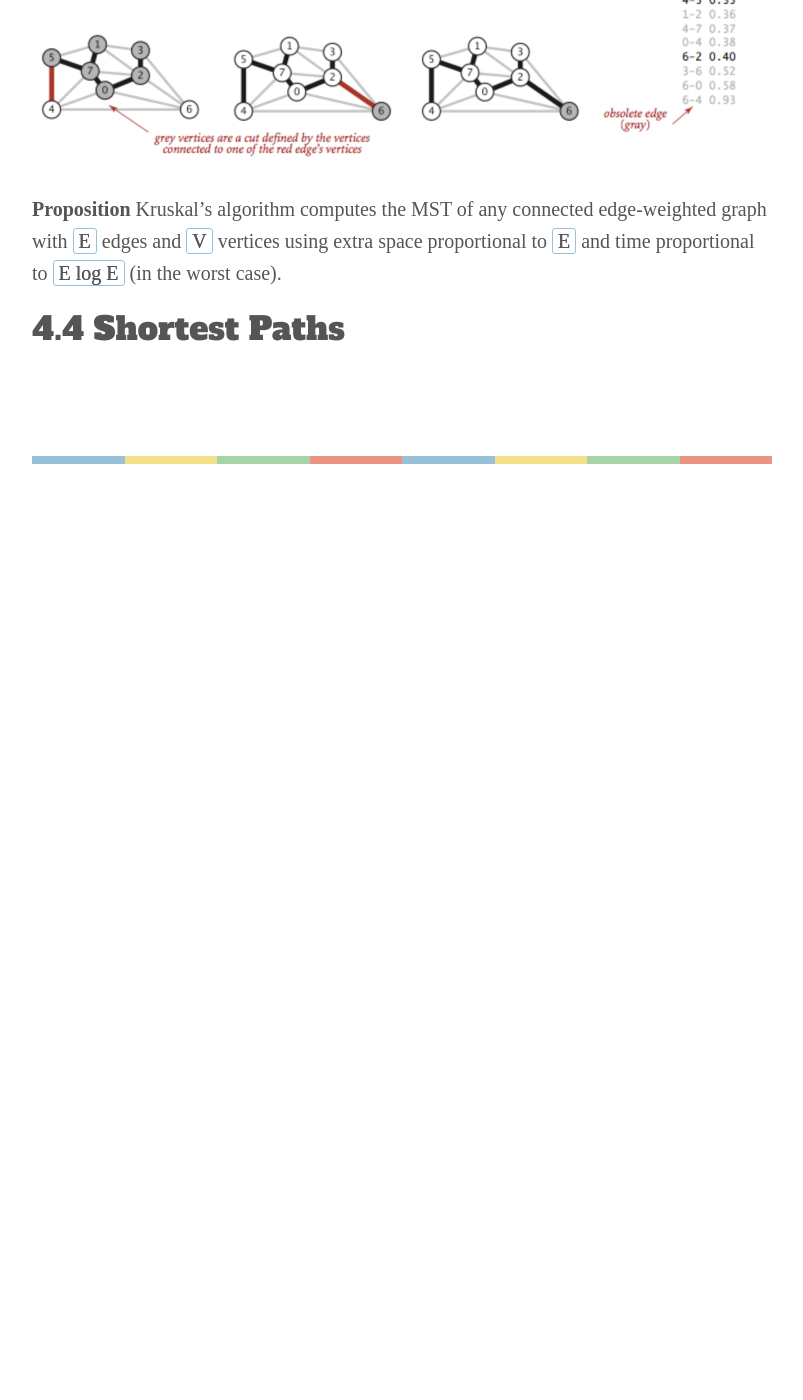
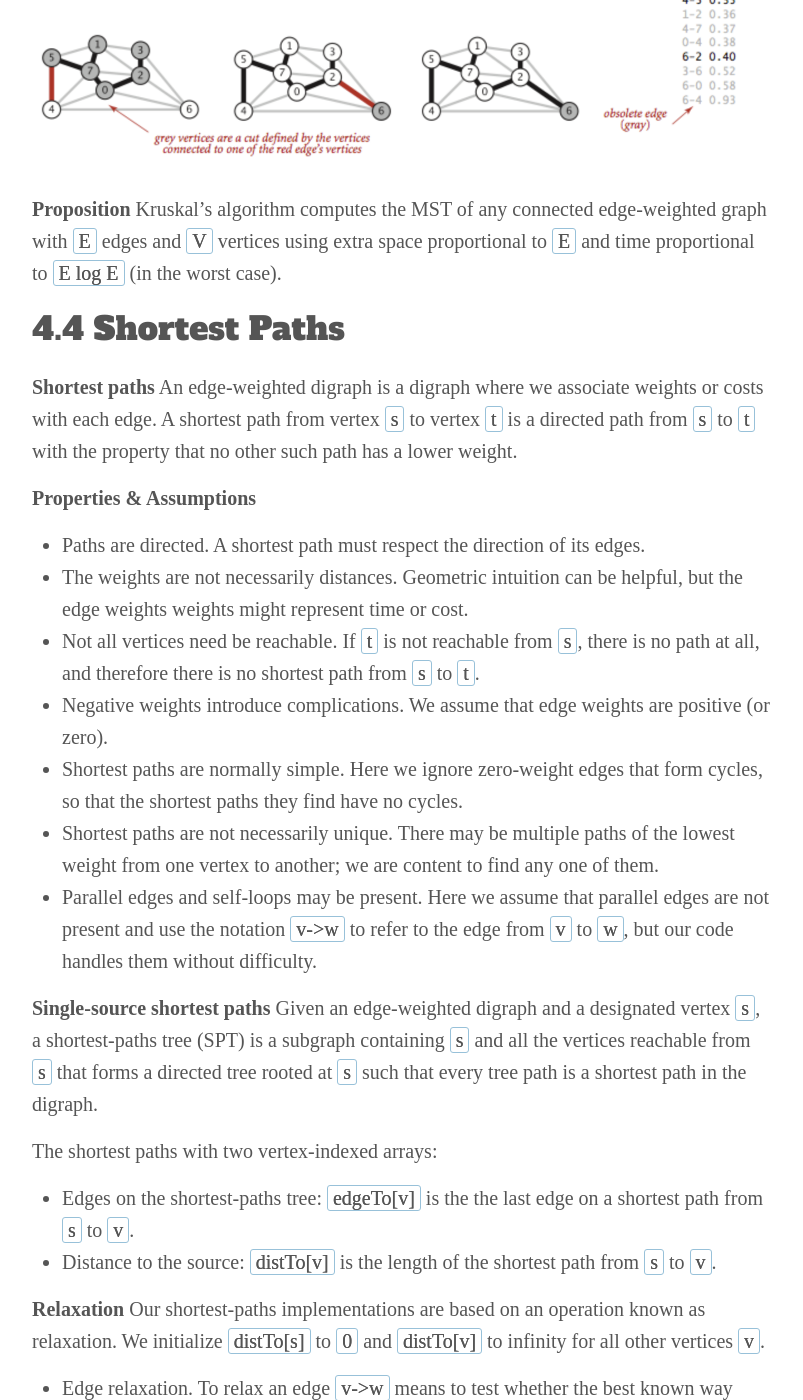
Before and after one commit to weina1117/weina1117.github.io, a Jekyll site: the page built from _posts/2016-12-20-algorithms4-chapter4.md, in a window 1280 px wide and 1400 px high, scrolled down 20907 px. Shown: the whole window, without its empty margins (238-1041 px from the left). Built offline with Jekyll 4.4.1, drawn with Linux system fonts in a browser that asks for light colours; some web fonts are replaced; formulas are drawn with MathJax 3; comment, search, counter and statistics services are not loaded; before the commit the page ends 21371 px from its top, so only the background shows below that; some of the changed text lies outside the part shown.

Commit message:
updates5

```diff
--- a/_posts/2016-12-20-algorithms4-chapter4.md
+++ b/_posts/2016-12-20-algorithms4-chapter4.md
@@ -771,3 +771,86 @@ using extra space proportional to `E` and time proportional to `E log E` (in the
 
 4.4 Shortest Paths
 ------------------
+
+**Shortest paths**
+An edge-weighted digraph is a digraph where we associate weights or costs with each edge.
+A shortest path from vertex `s` to vertex `t` is a directed path from `s` to `t` with the property that
+no other such path has a lower weight.
+
+**Properties & Assumptions**
+
+* Paths are directed.
+A shortest path must respect the direction of its edges.
+* The weights are not necessarily distances.
+Geometric intuition can be helpful, but the edge weights weights might represent time or cost.
+* Not all vertices need be reachable.
+If `t` is not reachable from `s`, there is no path at all, and therefore there is no shortest path
+from `s` to `t`.
+* Negative weights introduce complications.
+We assume that edge weights are positive (or zero).
+* Shortest paths are normally simple.
+Here we ignore zero-weight edges that form cycles, so that the shortest paths they find have no cycles.
+* Shortest paths are not necessarily unique.
+There may be multiple paths of the lowest weight from one vertex to another; we are content to find
+any one of them.
+* Parallel edges and self-loops may be present. Here we assume that parallel edges are not present
+and use the notation `v->w` to refer to the edge from `v` to `w`, but our code handles them without
+difficulty.
+
+**Single-source shortest paths**
+Given an edge-weighted digraph and a designated vertex `s`, a shortest-paths tree (SPT) is a subgraph
+containing `s` and all the vertices reachable from `s` that forms a directed tree rooted at `s` such
+that every tree path is a shortest path in the digraph.
+
+The shortest paths with two vertex-indexed arrays:
+* Edges on the shortest-paths tree: `edgeTo[v]` is the the last edge on a shortest path from `s` to `v`.
+* Distance to the source: `distTo[v]` is the length of the shortest path from `s` to `v`.
+
+**Relaxation**
+Our shortest-paths implementations are based on an operation known as relaxation.
+We initialize `distTo[s]` to `0` and `distTo[v]` to infinity for all other vertices `v`.
+
+* Edge relaxation.
+To relax an edge `v->w` means to test whether the best known way from `s` to `w` is to go from `s` to `v`,
+then take the edge from `v` to `w`, and, if so, update our data structures.
+* Vertex relaxation.
+All of our implementations actually relax all the edges pointing from a given vertex.
+
+**Dijkstra's algorithm**
+Dijkstra's algorithm initializing `dist[s]` to `0` and all other `distTo[]` entries to positive infinity.
+Then, it repeatedly relaxes and adds to the tree a non-tree vertex with the lowest `distTo[]` value,
+continuing until all vertices are on the tree or no non-tree vertex has a finite `distTo[]` value.
+
+**Proposition**
+Dijkstra's algorithm solves the single-source shortest-paths problem in edge-weighted digraphs with
+nonnegative weights using extra space proportional to `V` and time proportional to `E log V` (in the worst case).
+
+Acyclic edge-weighted digraphs.
+* Single-source shortest paths problem in edge-weighted DAGs.
+	It solves the single-source problem in linear time.
+	It handles negative edge weights.
+	It solves related problems, such as finding longest paths.
+* The algorithm combines vertex relaxation with topological sorting.
+* Single-source longest paths problem in edge-weighted DAGs.
+* Critical path method.
+
+**PoProposition**
+By relaxing vertices in topological order, we can solve the single-source shortest-paths and longest-paths
+problems for edge-weighted DAGs in time proportional to `E + V`.
+
+**Shortest paths in general edge-weighted digraphs**
+* Negative cycles.
+
+* Bellman-Ford algorithm.
+* Queue-based Bellman-Ford algorithm.
+* Negative cycle detection.
+* Arbitrage detection.
+
+**Proposition**
+There exists a shortest path from `s` to `v` in an edge-weighted digraph if and only if there exists at
+least one directed path from `s` to `v` and no vertex on any directed path from `s` to `v` is on a negative cycle.
+
+**Proposition**
+The Bellman-Ford algorithm solves the single-source shortest-paths problem from a given source `s`
+(or finds a negative cycle reachable from `s`) for any edge-weighted digraph with `V` vertices and `E` edges,
+in time proportional to `E V` and extra space proportional to `V`, in the worst case.
```
